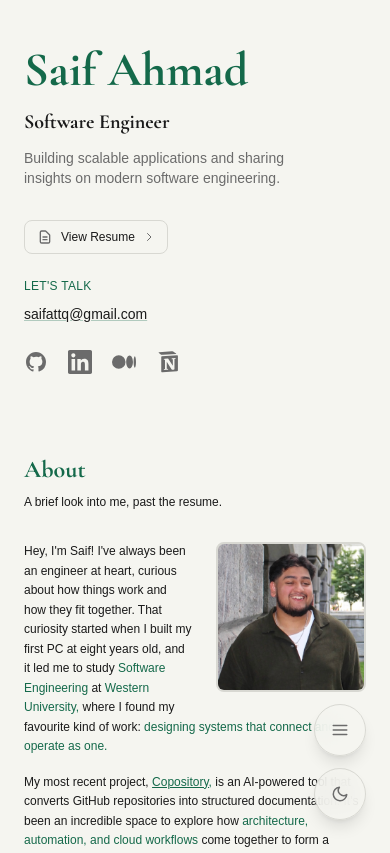
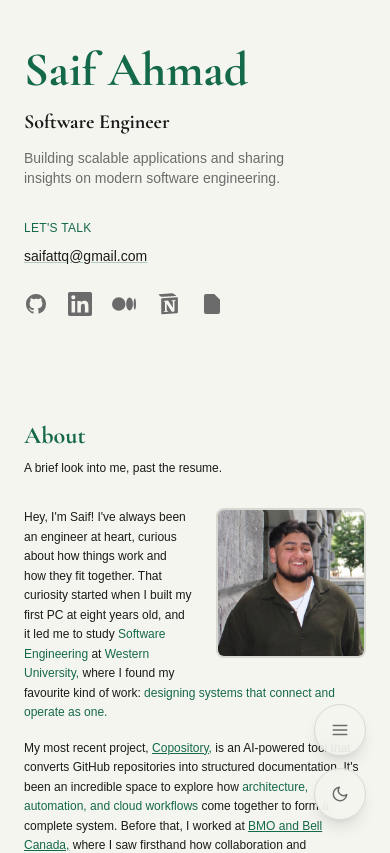
Before and after one commit to saifahmad02/portfoliov2, a Next.js app in the folder portfolio/: page / in a window 390 px wide. Shown: the top 853 px of the page. Built offline with nearby package versions, Linux system fonts and the light colour scheme.

Commit message:
edited styling for resume button

```diff
--- a/portfolio/src/components/layout/LeftSidebar.tsx
+++ b/portfolio/src/components/layout/LeftSidebar.tsx
@@ -21,16 +21,16 @@ export default function LeftSidebar() {
           {profileData.tagline || profileData.bio}
         </p>
 
-        {/* Resume Link */}
+        {/* Resume Link - Desktop only */}
         {profileData.resumeUrl && (
           <a
             href={profileData.resumeUrl}
             target="_blank"
             rel="noopener noreferrer"
-            className="inline-flex items-center gap-2 lg:gap-3 px-3 lg:px-4 py-2 lg:py-3 border border-border rounded-lg font-mono text-xs lg:text-sm text-foreground hover:text-accent hover:border-accent transition-all duration-200 group mb-6"
+            className="hidden lg:inline-flex items-center gap-3 px-4 py-3 border border-border rounded-lg font-mono text-sm text-foreground hover:text-accent hover:border-accent transition-all duration-200 group mb-6"
           >
             <svg
-              className="w-4 h-4 lg:w-5 lg:h-5 text-muted group-hover:text-accent transition-colors"
+              className="w-5 h-5 text-muted group-hover:text-accent transition-colors"
               fill="none"
               stroke="currentColor"
               strokeWidth="2"
@@ -42,7 +42,7 @@ export default function LeftSidebar() {
             </svg>
             <span>View Resume</span>
             <svg
-              className="w-3 h-3 lg:w-4 lg:h-4 ml-auto text-muted group-hover:text-accent transition-colors"
+              className="w-4 h-4 ml-auto text-muted group-hover:text-accent transition-colors"
               fill="none"
               stroke="currentColor"
               strokeWidth="2"
@@ -71,8 +71,58 @@ export default function LeftSidebar() {
           </a>
         </div>
 
-        {/* Social Icons */}
-        <div className="flex gap-5">
+        {/* Social Icons + Resume Button - Mobile only */}
+        <div className="lg:hidden flex items-center gap-5 mb-6">
+          {profileData.socialLinks.map((link) => (
+              <a
+                key={link.platform}
+                href={link.url}
+                target="_blank"
+                rel="noopener noreferrer"
+                className="text-muted hover:text-accent transition-colors"
+                aria-label={link.platform}
+              >
+                {link.platform === "GitHub" && (
+                  <svg className="w-6 h-6" fill="currentColor" viewBox="0 0 24 24">
+                    <path fillRule="evenodd" d="M12 2C6.477 2 2 6.484 2 12.017c0 4.425 2.865 8.18 6.839 9.504.5.092.682-.217.682-.483 0-.237-.008-.868-.013-1.703-2.782.605-3.369-1.343-3.369-1.343-.454-1.158-1.11-1.466-1.11-1.466-.908-.62.069-.608.069-.608 1.003.07 1.531 1.032 1.531 1.032.892 1.53 2.341 1.088 2.91.832.092-.647.35-1.088.636-1.338-2.22-.253-4.555-1.113-4.555-4.951 0-1.093.39-1.988 1.029-2.688-.103-.253-.446-1.272.098-2.65 0 0 .84-.27 2.75 1.026A9.564 9.564 0 0112 6.844c.85.004 1.705.115 2.504.337 1.909-1.296 2.747-1.027 2.747-1.027.546 1.379.202 2.398.1 2.651.64.7 1.028 1.595 1.028 2.688 0 3.848-2.339 4.695-4.566 4.943.359.309.678.92.678 1.855 0 1.338-.012 2.419-.012 2.747 0 .268.18.58.688.482A10.019 10.019 0 0022 12.017C22 6.484 17.522 2 12 2z" clipRule="evenodd" />
+                  </svg>
+                )}
+                {link.platform === "LinkedIn" && (
+                  <svg className="w-6 h-6" fill="currentColor" viewBox="0 0 24 24">
+                    <path d="M20.447 20.452h-3.554v-5.569c0-1.328-.027-3.037-1.852-3.037-1.853 0-2.136 1.445-2.136 2.939v5.667H9.351V9h3.414v1.561h.046c.477-.9 1.637-1.85 3.37-1.85 3.601 0 4.267 2.37 4.267 5.455v6.286zM5.337 7.433c-1.144 0-2.063-.926-2.063-2.065 0-1.138.92-2.063 2.063-2.063 1.14 0 2.064.925 2.064 2.063 0 1.139-.925 2.065-2.064 2.065zm1.782 13.019H3.555V9h3.564v11.452zM22.225 0H1.771C.792 0 0 .774 0 1.729v20.542C0 23.227.792 24 1.771 24h20.451C23.2 24 24 23.227 24 22.271V1.729C24 .774 23.2 0 22.222 0h.003z"/>
+                  </svg>
+                )}
+                {link.platform === "Medium" && (
+                  <svg className="w-6 h-6" fill="currentColor" viewBox="0 0 24 24">
+                    <path d="M13.54 12a6.8 6.8 0 01-6.77 6.82A6.8 6.8 0 010 12a6.8 6.8 0 016.77-6.82A6.8 6.8 0 0113.54 12zM20.96 12c0 3.54-1.51 6.42-3.38 6.42-1.87 0-3.39-2.88-3.39-6.42s1.52-6.42 3.39-6.42 3.38 2.88 3.38 6.42M24 12c0 3.17-.53 5.75-1.19 5.75-.66 0-1.19-2.58-1.19-5.75s.53-5.75 1.19-5.75C23.47 6.25 24 8.83 24 12z"/>
+                  </svg>
+                )}
+                {link.platform === "Notion" && (
+                  <svg className="w-6 h-6" fill="currentColor" viewBox="0 0 24 24">
+                    <path d="M4.459 4.208c.746.606 1.026.56 2.428.466l13.215-.793c.28 0 .047-.28-.046-.326L17.86 1.968c-.42-.326-.981-.7-2.055-.607L3.01 2.295c-.466.046-.56.28-.374.466zm.793 3.08v13.904c0 .747.373 1.027 1.214.98l14.523-.84c.841-.046.935-.56.935-1.214V6.354c0-.653-.28-.934-.748-1.027l-15.177.887c-.56.047-.747.327-.747.887zm14.337.746c.093.42 0 .84-.42.888l-.7.14v10.264c-.608.327-1.168.514-1.635.514-.748 0-.935-.234-1.495-.933l-4.577-7.186v6.952L12.21 19s0 .84-1.168.84l-3.222.186c-.093-.186 0-.653.327-.746l.84-.233V9.854L7.822 9.76c-.094-.42.14-1.026.793-1.073l3.456-.233 4.764 7.279v-6.44l-1.215-.139c-.093-.514.28-.887.747-.933z"/>
+                  </svg>
+                )}
+              </a>
+            ))}
+          {profileData.resumeUrl && (
+            <a
+              href={profileData.resumeUrl}
+              target="_blank"
+              rel="noopener noreferrer"
+              className="text-muted hover:text-accent transition-colors"
+              aria-label="View Resume"
+            >
+              <svg className="w-6 h-6" fill="currentColor" viewBox="0 0 24 24">
+                <path d="M14 2H6a2 2 0 00-2 2v16a2 2 0 002 2h12a2 2 0 002-2V8l-6-6z" />
+                <path d="M14 2v6h6" />
+                <path d="M9 13h6M9 17h6" />
+              </svg>
+            </a>
+          )}
+        </div>
+
+        {/* Social Icons - Desktop only */}
+        <div className="hidden lg:flex gap-5">
           {profileData.socialLinks.map((link) => (
               <a
                 key={link.platform}
```
